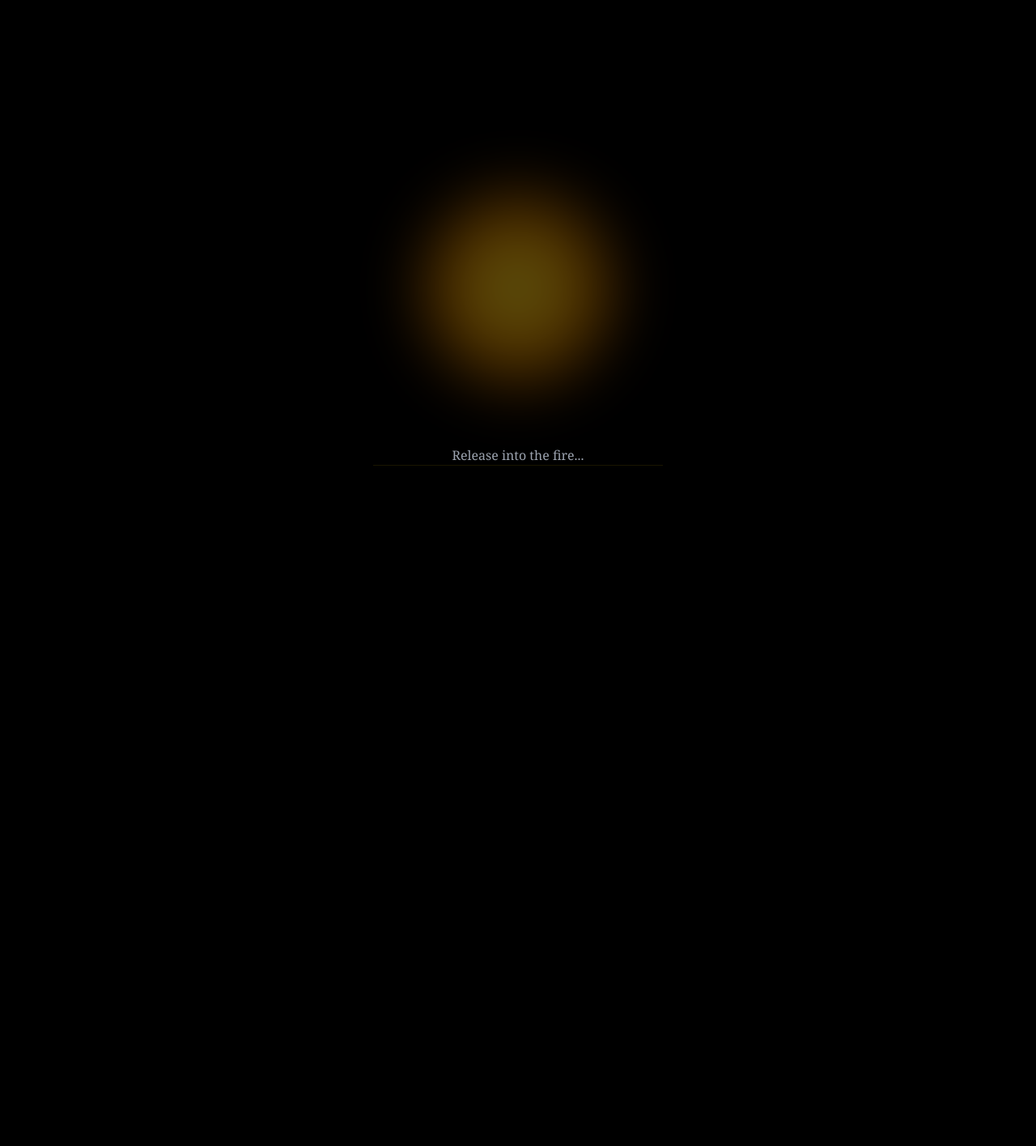
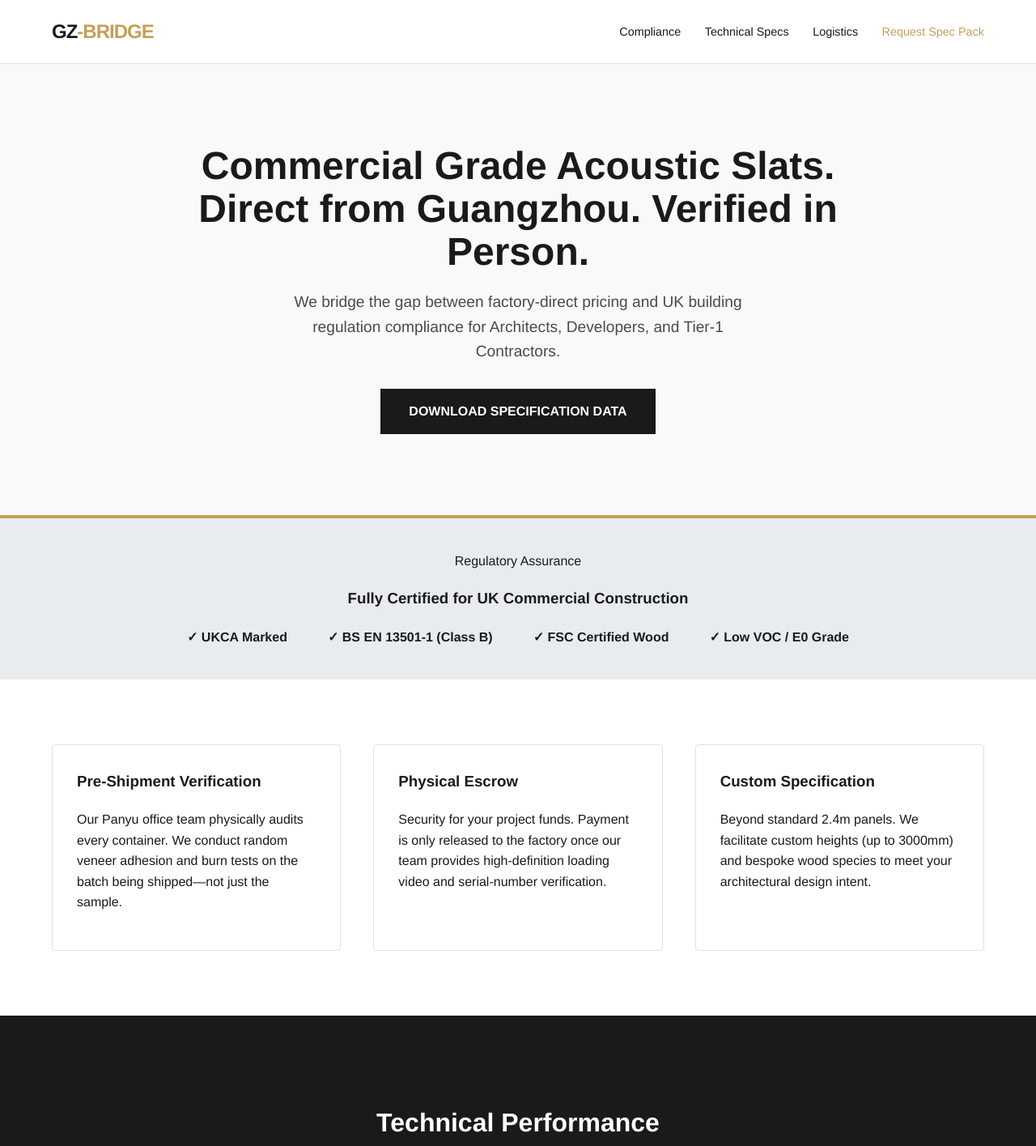
Before and after one commit to saijkp/jyothis-mvp, a plain HTML site: page index.html in a window 1280 px wide. Shown: the top 1415 px of the page at 81% size. Before the commit the page ends 800 px from the top, so only its background shows below. Drawn offline with nearby package versions, Linux system fonts and the light colour scheme.

Commit message:
Revise index.html for branding and layout updates

```diff
--- a/index.html
+++ b/index.html
@@ -2,97 +2,285 @@
 <html lang="en">
 <head>
     <meta charset="UTF-8">
-    <meta name="viewport" content="width=device-width, initial-scale=1.0, maximum-scale=1.0, user-scalable=no">
-    <title>Jyothis | The Pure Light</title>
-    <script src="https://cdn.tailwindcss.com"></script>
+    <meta name="viewport" content="width=device-width, initial-scale=1.0">
+    <title>GZ-Bridge | UKCA Certified Acoustic Supply for Professionals</title>
     <style>
-        * { -webkit-touch-callout: none; -webkit-user-select: none; user-select: none; touch-action: none; }
-        body { background: #000; color: #f0e68c; overflow: hidden; font-family: 'Georgia', serif; }
-
-        #orb {
-            width: 260px; height: 260px;
-            background: radial-gradient(circle, #fff7ad 0%, #ffd700 20%, #ff8c00 50%, transparent 80%);
-            border-radius: 50%; filter: blur(40px);
-            transition: all 4s ease-in-out; opacity: 0.35;
+        :root {
+            --primary: #1a1a1a;
+            --accent: #c5a059;
+            --light: #f8f9fa;
+            --text-gray: #4a4a4a;
+            --border: #e1e1e1;
         }
 
-        .heartbeat { animation: heart 6s infinite ease-in-out; }
-        @keyframes heart { 0%, 100% { transform: scale(0.95); opacity: 0.3; } 50% { transform: scale(1.05); opacity: 0.5; } }
-
-        #sigil-display {
-            letter-spacing: 0.8em; font-size: 11px; color: #ffd700;
-            text-shadow: 0 0 15px rgba(255, 215, 0, 0.7);
-            margin-bottom: 20px; opacity: 0; transition: opacity 2s;
+        body {
+            font-family: 'Helvetica Neue', Arial, sans-serif;
+            line-height: 1.6;
+            color: var(--primary);
+            margin: 0;
+            background-color: #fff;
         }
 
-        .incinerate { animation: burn 2.5s forwards ease-in; color: #fff; position: absolute; font-size: 1.5rem; font-style: italic; }
-        @keyframes burn { 0% { opacity: 1; transform: scale(1); } 100% { opacity: 0; transform: translateY(-400px) scale(0); filter: blur(20px); } }
+        header {
+            padding: 20px 5%;
+            display: flex;
+            justify-content: space-between;
+            align-items: center;
+            border-bottom: 1px solid var(--border);
+            position: sticky;
+            top: 0;
+            background: rgba(255,255,255,0.95);
+            z-index: 1000;
+        }
 
-        input { background: transparent; border: none; border-bottom: 1px solid rgba(255,215,0,0.1); color: #ffd700; text-align: center; width: 80%; font-size: 1.2rem; outline: none; user-select: text !important; transition: border 1s; }
-        input:focus { border-bottom: 1px solid rgba(255,215,0,0.4); }
+        .logo {
+            font-size: 1.5rem;
+            font-weight: bold;
+            letter-spacing: -1px;
+        }
+
+        .logo span { color: var(--accent); }
+
+        nav a {
+            margin-left: 25px;
+            text-decoration: none;
+            color: var(--primary);
+            font-size: 0.9rem;
+            font-weight: 500;
+        }
+
+        .hero {
+            padding: 100px 5%;
+            background: var(--light);
+            text-align: center;
+        }
+
+        .hero h1 {
+            font-size: 3rem;
+            max-width: 900px;
+            margin: 0 auto 20px;
+            line-height: 1.1;
+        }
+
+        .hero p {
+            font-size: 1.2rem;
+            color: var(--text-gray);
+            max-width: 600px;
+            margin: 0 auto 30px;
+        }
+
+        .cta-button {
+            background: var(--primary);
+            color: #fff;
+            padding: 15px 35px;
+            text-decoration: none;
+            font-weight: bold;
+            display: inline-block;
+            transition: 0.3s;
+        }
+
+        .cta-button:hover { background: var(--accent); }
+
+        .section-title {
+            text-align: center;
+            margin-bottom: 50px;
+        }
+
+        .section-title h2 { font-size: 2rem; }
+        .section-title .badge {
+            color: var(--accent);
+            text-transform: uppercase;
+            font-size: 0.8rem;
+            letter-spacing: 2px;
+            font-weight: bold;
+        }
+
+        .features {
+            display: grid;
+            grid-template-columns: repeat(auto-fit, minmax(300px, 1fr));
+            gap: 40px;
+            padding: 80px 5%;
+        }
+
+        .feature-card {
+            padding: 30px;
+            border: 1px solid var(--border);
+            border-radius: 4px;
+        }
+
+        .feature-card h3 { margin-top: 0; }
+
+        .tech-specs {
+            background: var(--primary);
+            color: #fff;
+            padding: 80px 5%;
+        }
+
+        .specs-grid {
+            display: grid;
+            grid-template-columns: repeat(auto-fit, minmax(200px, 1fr));
+            gap: 20px;
+            margin-top: 40px;
+        }
+
+        .spec-item {
+            border-left: 2px solid var(--accent);
+            padding-left: 20px;
+        }
+
+        .spec-item h4 { color: var(--accent); margin-bottom: 5px; }
+
+        .compliance-banner {
+            background: #e9ecef;
+            padding: 40px 5%;
+            text-align: center;
+            border-top: 4px solid var(--accent);
+        }
+
+        .compliance-icons {
+            display: flex;
+            justify-content: center;
+            gap: 50px;
+            margin-top: 20px;
+            font-weight: bold;
+        }
+
+        .contact-form {
+            padding: 80px 5%;
+            max-width: 800px;
+            margin: 0 auto;
+        }
+
+        .form-group {
+            margin-bottom: 20px;
+        }
+
+        input, select, textarea {
+            width: 100%;
+            padding: 12px;
+            border: 1px solid var(--border);
+            border-radius: 4px;
+            box-sizing: border-box;
+        }
+
+        footer {
+            background: var(--light);
+            padding: 50px 5%;
+            text-align: center;
+            border-top: 1px solid var(--border);
+            font-size: 0.85rem;
+            color: var(--text-gray);
+        }
+
+        @media (max-width: 768px) {
+            .hero h1 { font-size: 2.2rem; }
+        }
     </style>
 </head>
-<body class="flex items-center justify-center h-screen">
+<body>
 
-    <div id="main-container" class="flex flex-col items-center justify-center w-full text-center px-6">
+<header>
+    <div class="logo">GZ<span>-BRIDGE</span></div>
+    <nav>
+        <a href="#compliance">Compliance</a>
+        <a href="#specs">Technical Specs</a>
+        <a href="#logistics">Logistics</a>
+        <a href="#contact" style="color: var(--accent);">Request Spec Pack</a>
+    </nav>
+</header>
 
-        <div id="orb" class="heartbeat cursor-pointer" onclick="resetAltar()"></div>
+<section class="hero">
+    <h1>Commercial Grade Acoustic Slats. <br>Direct from Guangzhou. Verified in Person.</h1>
+    <p>We bridge the gap between factory-direct pricing and UK building regulation compliance for Architects, Developers, and Tier-1 Contractors.</p>
+    <a href="#contact" class="cta-button">DOWNLOAD SPECIFICATION DATA</a>
+</section>
 
-        <div id="interaction-zone" class="mt-16 w-full max-w-md">
-            <div id="offering-area">
-                <input type="text" id="altar-input" placeholder="Release into the fire..." onkeydown="if(event.key==='Enter') transform()">
-            </div>
+<section class="compliance-banner" id="compliance">
+    <div class="badge">Regulatory Assurance</div>
+    <h3>Fully Certified for UK Commercial Construction</h3>
+    <div class="compliance-icons">
+        <span>✓ UKCA Marked</span>
+        <span>✓ BS EN 13501-1 (Class B)</span>
+        <span>✓ FSC Certified Wood</span>
+        <span>✓ Low VOC / E0 Grade</span>
+    </div>
+</section>
 
-            <div id="oracle-box" class="hidden">
-                <div id="sigil-display" class="uppercase"></div>
-                <p id="oracle-text" class="italic text-yellow-100/80 text-lg leading-relaxed px-4"></p>
-                <p class="mt-12 text-[8px] tracking-[0.4em] text-yellow-900/50 uppercase">Tap the Light to return</p>
-            </div>
+<section class="features">
+    <div class="feature-card">
+        <h3>Pre-Shipment Verification</h3>
+        <p>Our Panyu office team physically audits every container. We conduct random veneer adhesion and burn tests on the batch being shipped—not just the sample.</p>
+    </div>
+    <div class="feature-card">
+        <h3>Physical Escrow</h3>
+        <p>Security for your project funds. Payment is only released to the factory once our team provides high-definition loading video and serial-number verification.</p>
+    </div>
+    <div class="feature-card">
+        <h3>Custom Specification</h3>
+        <p>Beyond standard 2.4m panels. We facilitate custom heights (up to 3000mm) and bespoke wood species to meet your architectural design intent.</p>
+    </div>
+</section>
+
+<section class="tech-specs" id="specs">
+    <div class="section-title">
+        <h2 style="color: white;">Technical Performance</h2>
+    </div>
+    <div class="specs-grid">
+        <div class="spec-item">
+            <h4>Absorption</h4>
+            <p>NRC 0.85 - 0.95 (Class A) when used with 45mm mineral wool insulation.</p>
+        </div>
+        <div class="spec-item">
+            <h4>Finish</h4>
+            <p>Grade-A Real Wood Veneer (Oak, Walnut, Ash). UV-Matte Lacquered.</p>
+        </div>
+        <div class="spec-item">
+            <h4>Backing</h4>
+            <p>1800g/m² High-Density Recycled PET Felt (Sound absorbing).</p>
+        </div>
+        <div class="spec-item">
+            <h4>Fire Rating</h4>
+            <p>BS EN 13501-1: Class B-s1, d0. Suitable for escape routes.</p>
         </div>
     </div>
+</section>
 
-    <script>
-        async function transform() {
-            const input = document.getElementById('altar-input');
-            const burden = input.value;
-            if (!burden) return;
+<section class="contact-form" id="contact">
+    <div class="section-title">
+        <div class="badge">Inquiry</div>
+        <h2>Request a Commercial Quote</h2>
+        <p>For container-load or project-specific procurement. Samples available for UK delivery.</p>
+    </div>
+    <form>
+        <div class="form-group">
+            <input type="text" placeholder="Full Name" required>
+        </div>
+        <div class="form-group">
+            <input type="email" placeholder="Business Email (e.g. .co.uk)" required>
+        </div>
+        <div class="form-group">
+            <select required>
+                <option value="">Select Professional Role</option>
+                <option value="architect">Architect / Specifier</option>
+                <option value="builder">Builder / Main Contractor</option>
+                <option value="interior">Interior Fit-out Specialist</option>
+                <option value="developer">Developer</option>
+            </select>
+        </div>
+        <div class="form-group">
+            <input type="text" placeholder="Estimated Quantity (sqm or number of panels)">
+        </div>
+        <div class="form-group">
+            <textarea rows="5" placeholder="Project Details (e.g. Lead time requirements, fire safety specifics)"></textarea>
+        </div>
+        <button type="submit" class="cta-button" style="width: 100%; border: none; cursor: pointer;">SUBMIT SPECIFICATION REQUEST</button>
+    </form>
+</section>
 
-            const flame = document.createElement('div');
-            flame.innerText = burden; flame.className = 'incinerate';
-            document.body.appendChild(flame);
+<footer>
+    <p>GZ-BRIDGE | Guangzhou Procurement Office: Panyu District, GZ. | UK Support: London, UK.</p>
+    <p>&copy; 2026 GZ-Bridge Sourcing. 16 Years of Sourcing Excellence from the Heart of the Supply Chain.</p>
+</footer>
 
-            input.value = '';
-            document.getElementById('offering-area').style.opacity = "0";
-            const orb = document.getElementById('orb');
-            orb.classList.remove('heartbeat');
-            orb.style.transform = "scale(1.2)"; orb.style.opacity = "0.8";
-
-            try {
-                const response = await fetch('/.netlify/functions/oracle', { method: 'POST', body: JSON.stringify({ burden }) });
-                const data = await response.json();
-
-                setTimeout(() => {
-                    flame.remove();
-                    orb.style.transform = "scale(0.8)"; orb.style.opacity = "0.2";
-
-                    document.getElementById('offering-area').classList.add('hidden');
-                    document.getElementById('sigil-display').innerText = data.sigil;
-                    document.getElementById('oracle-text').innerText = data.reply;
-
-                    document.getElementById('oracle-box').classList.remove('hidden');
-                    setTimeout(() => { document.getElementById('sigil-display').style.opacity = "1"; }, 500);
-                }, 2000);
-            } catch (e) { console.error(e); }
-        }
-
-        function resetAltar() {
-            if(document.getElementById('oracle-box').classList.contains('hidden')) return;
-            document.getElementById('oracle-box').classList.add('hidden');
-            document.getElementById('sigil-display').style.opacity = "0";
-            document.getElementById('offering-area').classList.remove('hidden');
-            document.getElementById('offering-area').style.opacity = "1";
-            document.getElementById('orb').classList.add('heartbeat');
-        }
-    </script>
 </body>
 </html>
```
